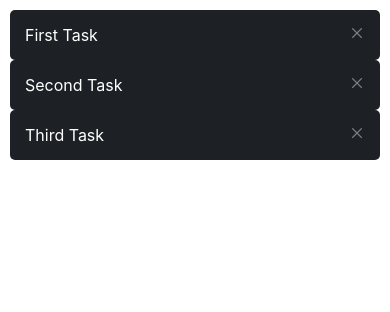
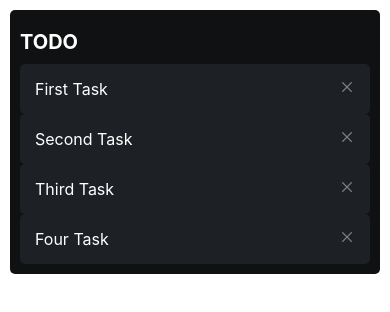
Before and after one commit to tiago-silva-analista/Trello_Clone, a React Native app: screen / in a window 390 px wide. Shown: the top 312 px of the page. Built offline with nearby package versions, Linux system fonts and the light colour scheme; what expo-modules-core would draw is missing.

Commit message:
Task List Component with UseState

```diff
--- a/App.tsx
+++ b/App.tsx
@@ -1,14 +1,13 @@
 import { StyleSheet, Text, View, SafeAreaView, StatusBar } from 'react-native';
 import TaskListItem from './src/components/TaskListItem';
 import { Platform } from 'expo-modules-core';
+import TaskList from './src/components/TaskList';
 
 export default function App() {
   return (
     <SafeAreaView style={styles.container}>
     <View style={{padding:10}}>
-    <TaskListItem task={{description:'First Task'}}/>
-    <TaskListItem task={{description:'Second Task'}}/>
-    <TaskListItem task={{description:'Third Task'}}/>
+      <TaskList />
     </View>
     </SafeAreaView>
   );
--- /dev/null
+++ b/src/components/TaskList.tsx
@@ -0,0 +1,26 @@
+import{View,Text, FlatList} from 'react-native';
+import TaskListItem from './TaskListItem';
+import { useState } from 'react';
+
+export default function TaskList(){
+    const [tasks,setTasks] = useState([
+        {description:'First Task'},
+        {description:'Second Task'},
+        {description:'Third Task'},
+        {description:'Four Task'},
+    ]);
+
+    return(
+        <View style={{backgroundColor:'#101112', padding:10, borderRadius:5}}>
+            <Text style={{color:'white', fontWeight:'bold', fontSize:20,marginVertical:10}}>TODO</Text>
+            {/*The list of tasks */}
+            <FlatList
+                data={tasks}
+                renderItem={({item}) =>(
+                    <TaskListItem task={item}/>
+                )}/>
+
+            {/*New task input*/}
+        </View>
+    )
+}
```
